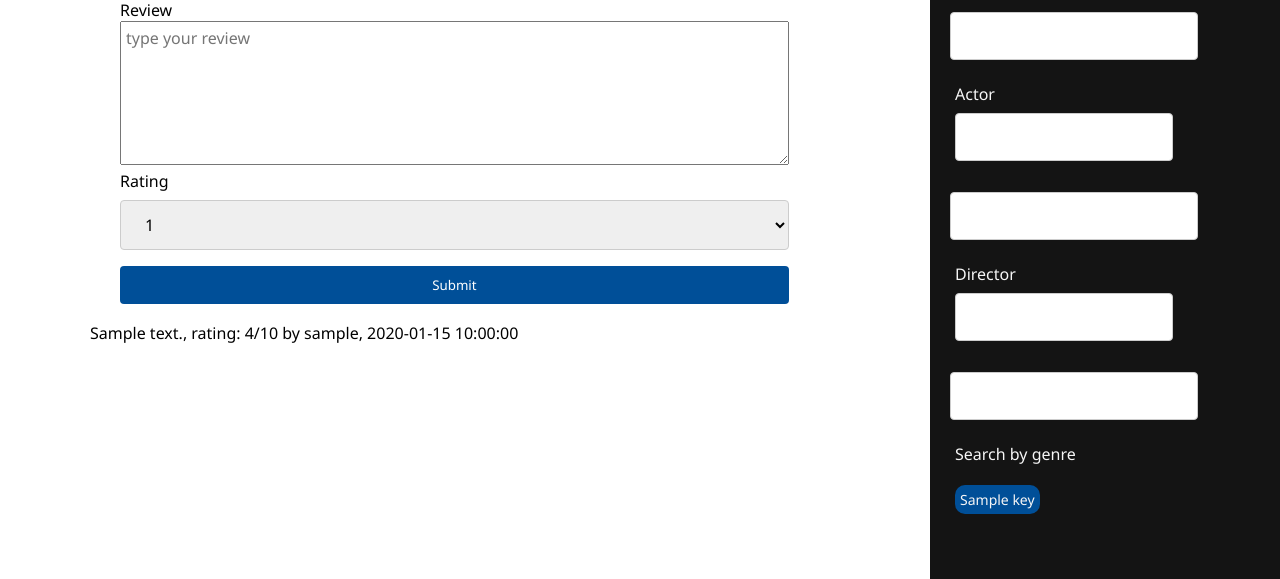
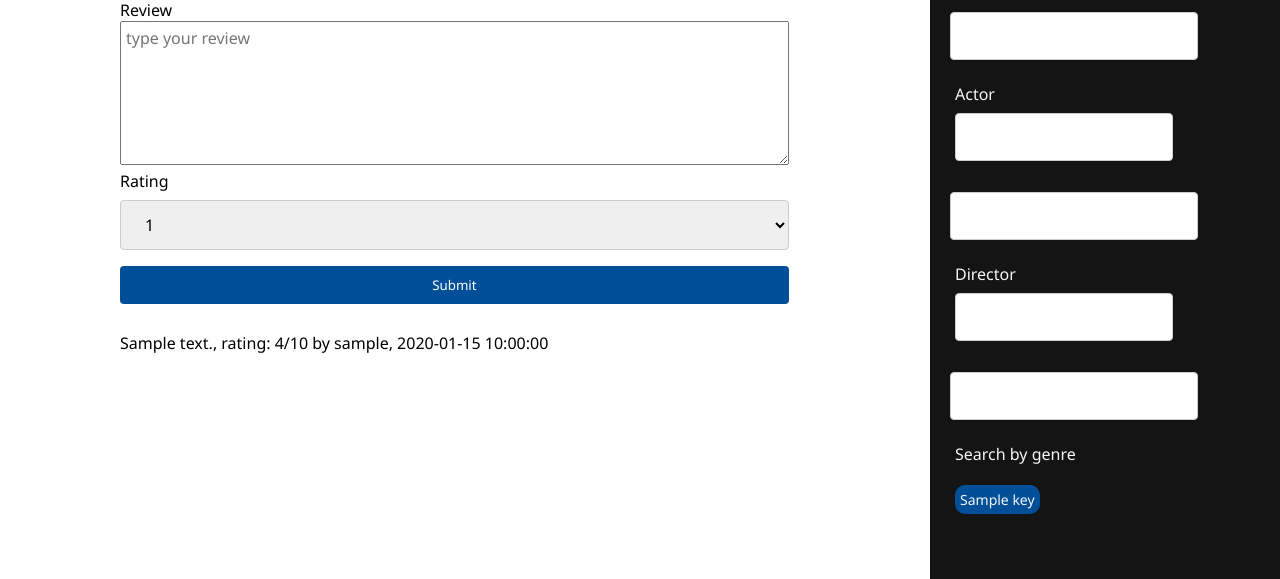
Before and after one commit to KCS-Fate/Movie_Web_App, a Flask app: template movie_web_app/templates/movies/review_movie.html in a window 1280 px wide. Shown: the part 221-800 px from the top of the page. Run offline with Flask 2, Linux system fonts and the light colour scheme; the template is opened without the code that fills it: values that come from a table or form of the project are taken from there, most other values are stand-ins (such as "Sample title", 1, 10 or a date in 2020); form fields are guessed from the names that the template uses.

Commit message:
Updating files

```diff
--- a/movie_web_app/templates/movies/review_movie.html
+++ b/movie_web_app/templates/movies/review_movie.html
@@ -30,7 +30,7 @@
                 {{ form_review.submit }}
             </form>
         </div>
-        <div style="clear:both">
+        <div class="review_content">
             {% for review in movie.reviews %}
                 <p>{{review.review_text}}, rating: {{review.rating}}/10  by {{review.username}}, {{review.timestamp}}</p>
             {% endfor %}
```
